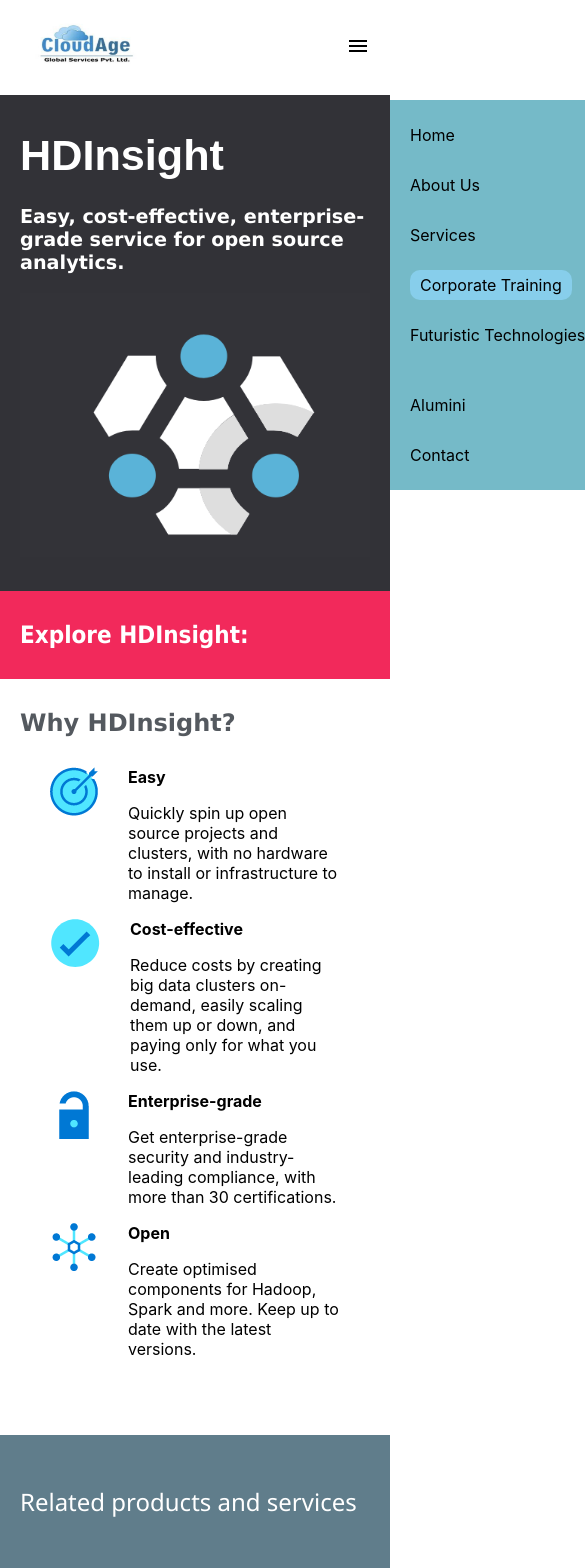
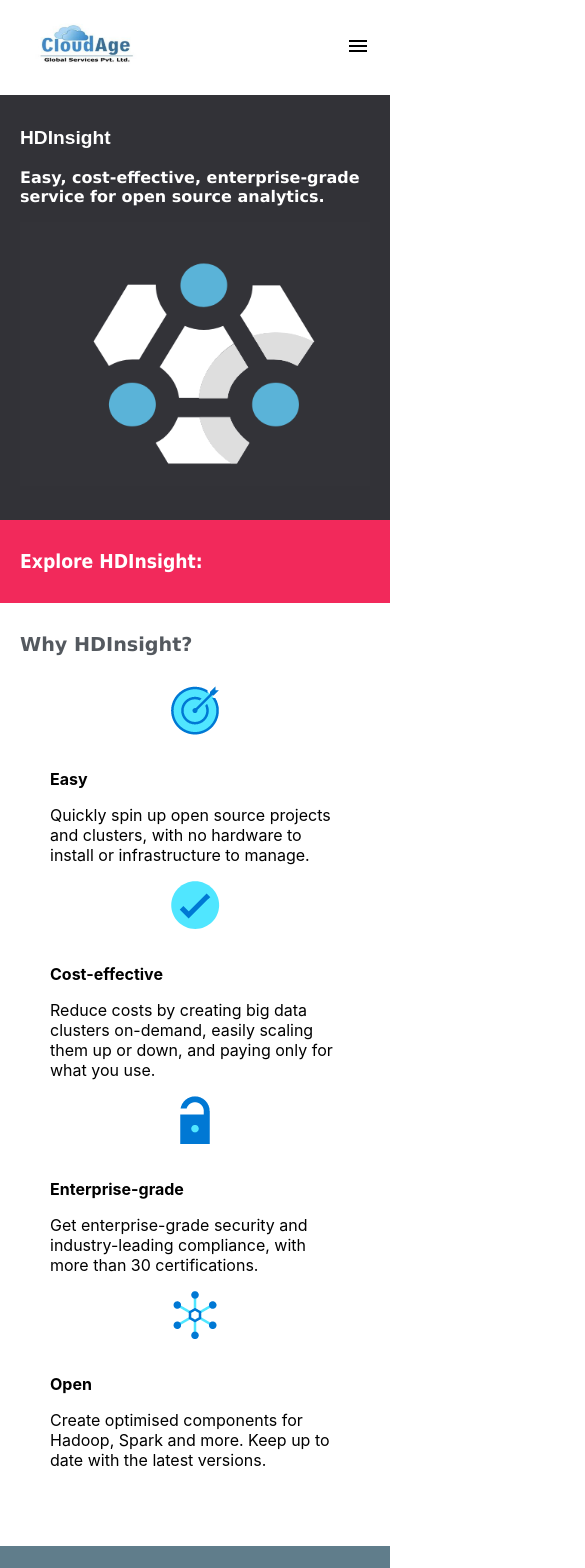
Before and after one commit to wasimpathan789/cloudage, a React (Create React App) app: page /hdinsight in a window 390 px wide. Shown: the top 1568 px of the page, 585 px wide, since content can reach past the window. Built offline with nearby package versions, Linux system fonts and the light colour scheme.

Commit message:
hd Insight page with responsive

```diff
--- a/src/components/hdInsightCard/hdInsightCard.css
+++ b/src/components/hdInsightCard/hdInsightCard.css
@@ -8,3 +8,11 @@
     font-size: 1rem;
 
 }
+
+@media screen and (max-width: 780px) {
+    .hd-insight-card{
+        display: flex;
+        flex-direction: column;
+        align-items: center;
+    }
+  }
--- a/src/components/navbar/navbar.css
+++ b/src/components/navbar/navbar.css
@@ -88,7 +88,9 @@
     .hamburger {
         display: block;
     }
-
+    .nav-links.active{
+        display: none;
+    }
 }
 @media screen and (max-width:850px) {
     .hero>h1{
--- a/src/pages/futuristicPages/hdInsightPage/hdInsightPage.css
+++ b/src/pages/futuristicPages/hdInsightPage/hdInsightPage.css
@@ -1,83 +1,72 @@
-.hd-insight-banner{
+.hd-insight-banner {
   display: flex;
   background-color: #323237;
   padding: 90px 100px;
   /* justify-content: center; */
   align-items: center;
 }
-.hd-insight-banner-left{
+.hd-insight-banner-left {
   /* background-color: red; */
   flex: 1.5;
-
 }
-.hd-insight-banner-left>h1{
-  color: #FFFFFF;
+.hd-insight-banner-left > h1 {
+  color: #ffffff;
   font-family: "Alice", Sans-serif;
   font-weight: 600;
   line-height: 1.4em;
   font-size: 2.7rem;
 }
-.hd-insight-banner-left>p{
+.hd-insight-banner-left > p {
   font-size: 1.2rem;
   line-height: 1.2em;
-  color: #FFFFFF;
+  color: #ffffff;
   font-family: "Verdana", Sans-serif;
   font-weight: 600;
-
 }
-.hd-insight-banner-right{
+.hd-insight-banner-right {
   /* background-color: blue; */
   flex: 1;
 }
-.hd-insight-banner-right>img{
+.hd-insight-banner-right > img {
   width: 100%;
   /* width: 400px; */
   background-size: cover;
   height: 200px;
 }
 
-
-
-.explore-hd{
+.explore-hd {
   background-color: #f2295b;
   padding: 10px 100px;
-
 }
-.explore-hd>h1{
+.explore-hd > h1 {
   font-size: 2rem;
-  color: #FFFFFF;
+  color: #ffffff;
   font-family: "Tahoma", Sans-serif;
   font-weight: 600;
-
-
 }
 
-
-
-
 /* why-hd-insight  */
-.why-hd-insight{
+.why-hd-insight {
   padding: 30px 100px;
 }
-.why-hd-insight>h1{
-  color: #54595F;
+.why-hd-insight > h1 {
+  color: #54595f;
   font-family: "Verdana", Sans-serif;
   font-weight: 600;
   font-size: 2rem;
-
 }
-.why-hd-insight-cards{
+.why-hd-insight-cards {
   padding: 30px;
   display: grid;
-  grid-template-columns: repeat(2,1fr);
+  grid-template-columns: repeat(2, 1fr);
 }
 
 /* hd-related-products */
-.hd-related-products{
-  background-color: #607D8B;
+.hd-related-products {
+  background-color: #607d8b;
   padding: 30px 150px;
 }
-.hd-related-products>h1{
+.hd-related-products > h1 {
   box-sizing: inherit;
   font-size: 24px;
   font-style: normal;
@@ -91,60 +80,56 @@
   zoom: 1;
   margin-block: 0.83em;
 }
-.hd-related-products-cards{
+.hd-related-products-cards {
   display: grid;
-  grid-template-columns: repeat(4,1fr);
+  grid-template-columns: repeat(4, 1fr);
   /* width: 100%; */
 }
-.hd-related-products-cards>img{
+.hd-related-products-cards > img {
   width: 100%;
   height: 300px;
 }
 
-.what-comes-wrapper{
+.what-comes-wrapper {
   padding: 30px 100px;
 }
-.what-comes-wrapper>h1{
+.what-comes-wrapper > h1 {
   text-align: center;
   margin-bottom: 30px;
 }
-.apache-logo-cards{
+.apache-logo-cards {
   display: grid;
-  grid-template-columns: repeat(6,1fr);
+  grid-template-columns: repeat(6, 1fr);
   /* justify-content: space-evenly; */
   /* background-color: red; */
   margin-bottom: 60px;
-
 }
-.apache-logo-card{
+.apache-logo-card {
   display: flex;
   flex-direction: column;
   gap: 30px;
-
 }
-.apache-logo-card>img{
+.apache-logo-card > img {
   width: 100%;
   height: 60px;
 }
-.apache-logo-card>h1{
+.apache-logo-card > h1 {
   text-align: center;
   font-size: 1rem;
   font-weight: 500;
 }
 
-
-
 /* open-source-cards */
-.open-source-cards{
+.open-source-cards {
   display: grid;
-    grid-template-columns: repeat(2,1fr);
+  grid-template-columns: repeat(2, 1fr);
   grid-gap: 30px;
 }
 
 /* what-can  */
-.what-can>h1{
+.what-can > h1 {
   text-align: center;
-  color: #54595F;
+  color: #54595f;
   font-family: "Verdana", Sans-serif;
   font-weight: 600;
   line-height: 1.25em;
@@ -157,102 +142,102 @@
   /* border: 1px solid red; */
 }
 .what-can-wrapper-left,
-.what-can-wrapper-right{
+.what-can-wrapper-right {
   margin: 50px 0px 50px 0px;
-
-
 }
-.what-can-wrapper-left>h1{
+.what-can-wrapper-left > h1 {
   color: #000000;
   font-family: "Verdana", Sans-serif;
-font-size: 1.1rem;
+  font-size: 1rem;
 }
 /* hd-use-cases  */
-.hd-use-cases>h1{
+.hd-use-cases > h1 {
   font-size: 1.6rem;
   text-align: center;
   margin: 50px 0px 50px 0px;
-
 }
-.hd-use-cases-cards{
+.hd-use-cases-cards {
   display: grid;
-  grid-template-columns: repeat(4,1fr);
+  grid-template-columns: repeat(4, 1fr);
   grid-gap: 30px;
 }
-.hd-use-cases-card>h1{
+.hd-use-cases-card > h1 {
   color: #000000;
   font-family: "Verdana", Sans-serif;
   font-weight: 700;
   font-size: 1rem;
+  /* color: red; */
 }
-
-
-
-
-
 
 @media screen and (max-width: 1080px) {
   .hd-insight-banner,
   .explore-hd,
   .why-hd-insight,
   .hd-related-products,
-    .what-comes-wrapper{
+  .what-comes-wrapper {
     padding: 30px 20px;
   }
 }
 @media screen and (max-width: 780px) {
-    .hd-insight-banner{
+  .hd-insight-banner {
     flex-direction: column;
   }
-    .hd-insight-banner-right>img{
+  .hd-insight-banner-right > img {
     width: 100%;
     height: auto;
   }
   .why-hd-insight-cards,
   .hd-related-products-cards,
-    .apache-logo-cards{
-      grid-template-columns: repeat(1,1fr);
+  .apache-logo-cards,
+  .hd-use-cases-cards,
+  .open-source-cards {
+    grid-template-columns: repeat(1, 1fr);
   }
-    .why-hd-insight>h1,
-    .explore-hd>h1{
+  .why-hd-insight > h1,
+  .explore-hd > h1,
+  .what-can>h1 {
     font-size: 1.5rem;
+    /* color: red; */
   }
-    .hd-related-products-cards>img{
+  .hd-related-products-cards > img {
     margin: auto;
     width: 80%;
     height: 90%;
     background-size: cover;
   }
-    .apache-logo-cards{
+
+  .what-can-wrapper {
+    flex-direction: column;
+  }
+  .apache-logo-card > img {
+    width: 25%;
+    background-size: cover;
+    margin: auto;
+  }
+  .what-can-wrapper-right > img {
+    width: 100%;
+    background-size: cover;
+    height: auto;
+  }
+}
+@media screen and (max-width: 480px) {
+  .apache-logo-card > img {
+    width: 30%;
+    background-size: cover;
+    margin: auto;
+  }
+  .what-can > h1 {
+    font-size: 1.7rem;
+  }
+  .why-hd-insight > h1,
+  .explore-hd > h1,
+  .what-can>h1,
+  .hd-insight-banner-left > h1 {
+    font-size: 1.2rem;
+    /* color: red; */
+  }
+  .hd-insight-banner-left > p {
+    font-size: 1rem;
 
   }
-   .open-source-cards {
-      grid-template-columns: repeat(1,1fr);
 }
-   .open-source-card{
-    flex-direction: column;
-    justify-content: center;
-    align-items: center;
-}
-
-
-  }
-  @media screen and (max-width: 480px) {
-      .emr-get-started > h1 {
-          font-size: 1.7rem;
-        }
-
-      .erm-benefits-headline {
-      font-size: 1.8rem;
-    }
-    .emr-work>h1,
-    .amazon-emr > h1{
-      font-size: 1.5rem;
-      text-align: left;
-      /* color: red; */
-  }
-    .emr-benefits-cards,
-  .emr-cases-cards {
-    grid-gap: 0px;
-  }
-  }
```
Also changed, not shown: src/components/hdInsightCard/HdInsightCard.jsx (+6 -8 lines). Lines whose indentation alone changed are shown as unchanged.
